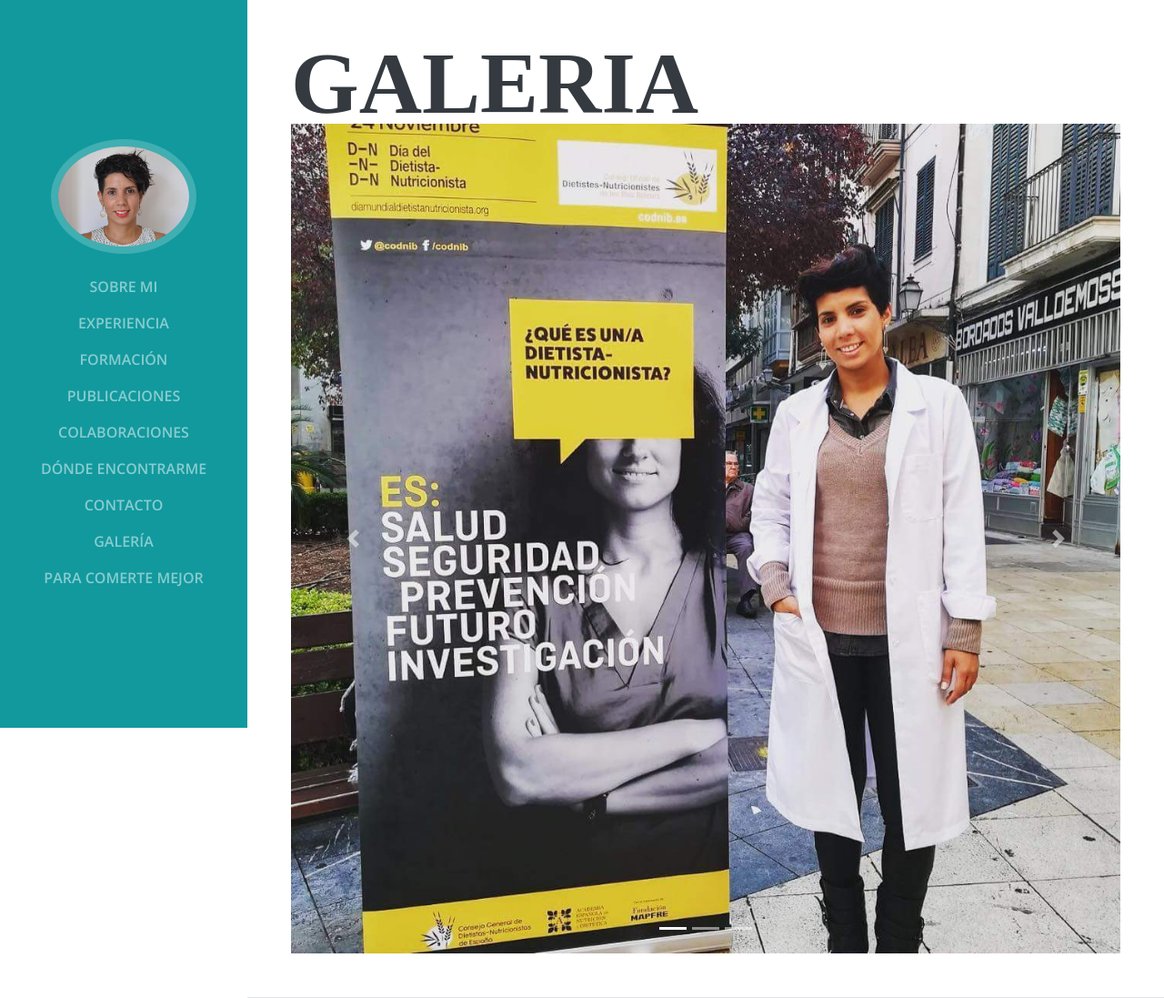
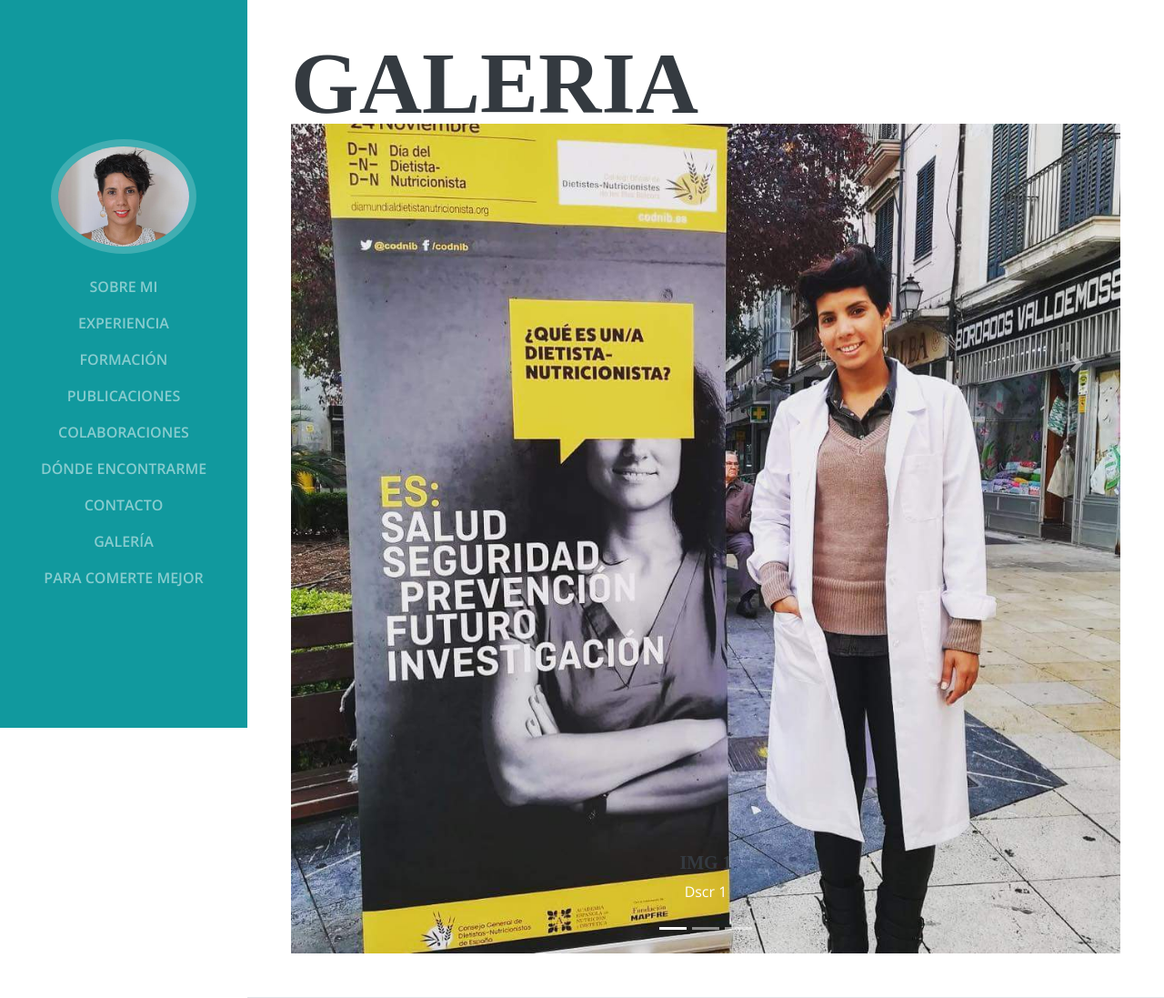
Before and after one commit to Cortocircuito/georgina-mysite, a Django app: page /galeria in a window 1280 px wide. Shown: the whole page at 91% size. Run offline with Django 3.2, Linux system fonts and the light colour scheme; some libraries are stand-ins or nearby versions; some web fonts are replaced.

Commit message:
Add title and descripción to image in the carousel

```diff
--- a/myprofile/templates/myprofile/galeria.html
+++ b/myprofile/templates/myprofile/galeria.html
@@ -17,12 +17,25 @@
   <div class="carousel-inner">
     <div class="carousel-item active">
       <img class="d-block w-100" src="{% static 'img/carousel/1.jpg' %}?auto=yes&bg=777&fg=555&text=First slide" alt="First slide">
+      <div class="carousel-caption d-none d-md-block">
+        <h5>Img 1</h5>
+        <p>Dscr 1</p>
+      </div>
+  </div>
     </div>
     <div class="carousel-item">
       <img class="d-block w-100" src="{% static 'img/carousel/2.jpg' %}?auto=yes&bg=666&fg=444&text=Second slide" alt="Second slide">
+      <div class="carousel-caption d-none d-md-block">
+        <h5>Img 2</h5>
+        <p>Dscr 2</p>
+      </div>
     </div>
     <div class="carousel-item">
       <img class="d-block w-100" src="{% static 'img/carousel/3.jpg' %}?auto=yes&bg=555&fg=333&text=Third slide" alt="Third slide">
+      <div class="carousel-caption d-none d-md-block">
+        <h5>Img 3</h5>
+        <p>Dscr 3</p>
+      </div>
     </div>
   </div>
   <a class="carousel-control-prev" href="#carouselExampleIndicators" role="button" data-slide="prev">
```
